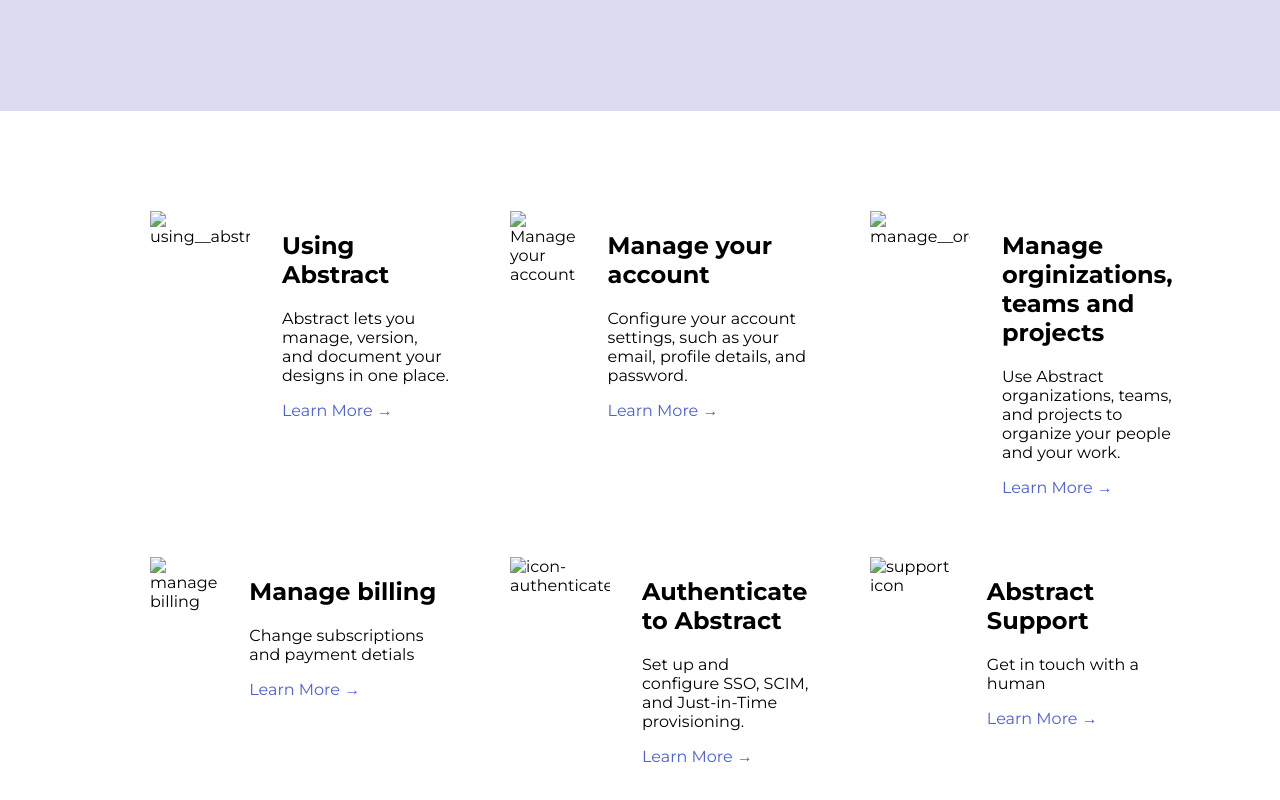
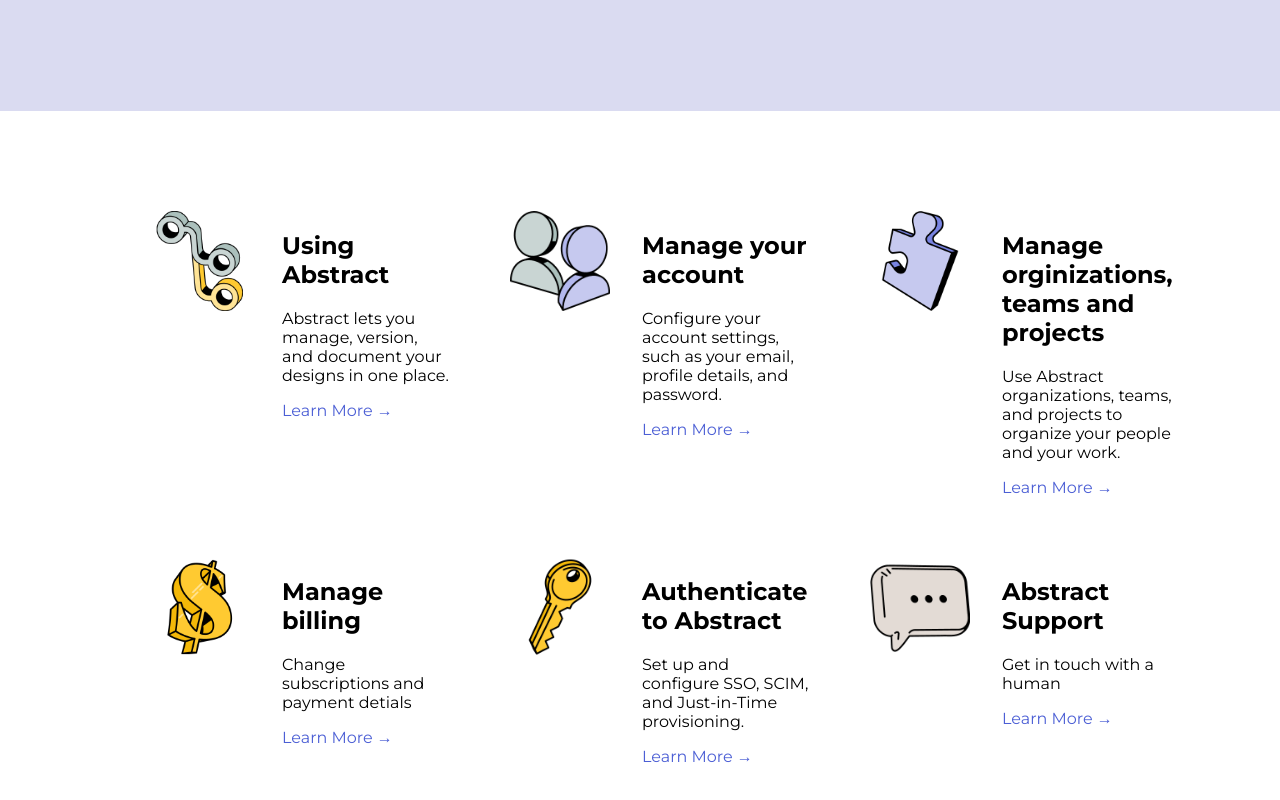
Before and after one commit to johnsoninsights/Abstract-Frontend-Demo-Site, a plain HTML site: page index.html in a window 1280 px wide. Shown: the part 420-1220 px from the top of the page. Drawn offline with Linux system fonts and the light colour scheme.

Commit message:
updates image folders to fix images dissapearing in git hub pages for live site.

```diff
--- a/index.html
+++ b/index.html
@@ -51,7 +51,7 @@
         <section class="section__container">
             <ul class="gallery__container">
                 <li class="feature">
-                    <img src="./images/icon-versions.png" alt="using__abstract" class="feature__image">
+                    <img src="./Frontend Practice/images/icon-versions.png" alt="using__abstract" class="feature__image">
                     <div class="feature__text">
                         <h2 class="feature__title">Using Abstract</h2>
                         <p class="feature__description">Abstract lets you manage, version, and document your designs in one place.</p>
@@ -59,7 +59,7 @@
                     </div>
                 </li>
                 <li class="feature">
-                    <img src="./images/manage_account.png" alt="Manage your account" class="feature__image">
+                    <img src="./Frontend Practice/images/manage_account.png" alt="Manage your account" class="feature__image">
                     <div class="feature__text">
                         <h2 class="feature__title">Manage your account</h2>
                         <p class="feature__description">Configure your account settings, such as your email, profile details, and password.</p>
@@ -67,7 +67,7 @@
                     </div>
                 </li>
                 <li class="feature">
-                    <img src="./images/manage__orgonizations.png" alt="manage__orgonizations" class="feature__image">
+                    <img src="./Frontend Practice/images/manage__orgonizations.png" alt="manage__orgonizations" class="feature__image">
                     <div class="feature__text">
                         <h2 class="feature__title">Manage orginizations, teams and projects</h2>
                         <p class="feature__description">Use Abstract organizations, teams, and projects to organize your people and your work.</p>
@@ -75,7 +75,7 @@
                     </div>
                 </li>
                 <li class="feature">
-                    <img src="./images/icon-billing.png" alt="manage billing" class="feature__image">
+                    <img src="./Frontend Practice/images/icon-billing.png" alt="manage billing" class="feature__image">
                     <div class="feature__text">
                         <h2 class="feature__title">Manage billing</h2>
                         <p class="feature__description">Change subscriptions and payment detials</p>
@@ -83,7 +83,7 @@
                     </div>
                 </li>
                 <li class="feature">
-                    <img src="./images/icon-authenticate.png" alt="icon-authenticate" class="feature__image">
+                    <img src="./Frontend Practice/images/icon-authenticate.png" alt="icon-authenticate" class="feature__image">
                     <div class="feature__text">
                         <h2 class="feature__title">Authenticate to Abstract</h2>
                         <p class="feature__description">Set up and configure SSO, SCIM, and Just-in-Time provisioning.</p>
@@ -92,7 +92,7 @@
 
                 </li>
                 <li class="feature">
-                    <img src="./images/icon-support.png" alt="support icon" class="feature__image">
+                    <img src="./Frontend Practice/images/icon-support.png" alt="support icon" class="feature__image">
                     <div class="feature__text">
                         <h2 class="feature__title">Abstract Support</h2>
                         <p class="feature__description">Get in touch with a human</p>
```
